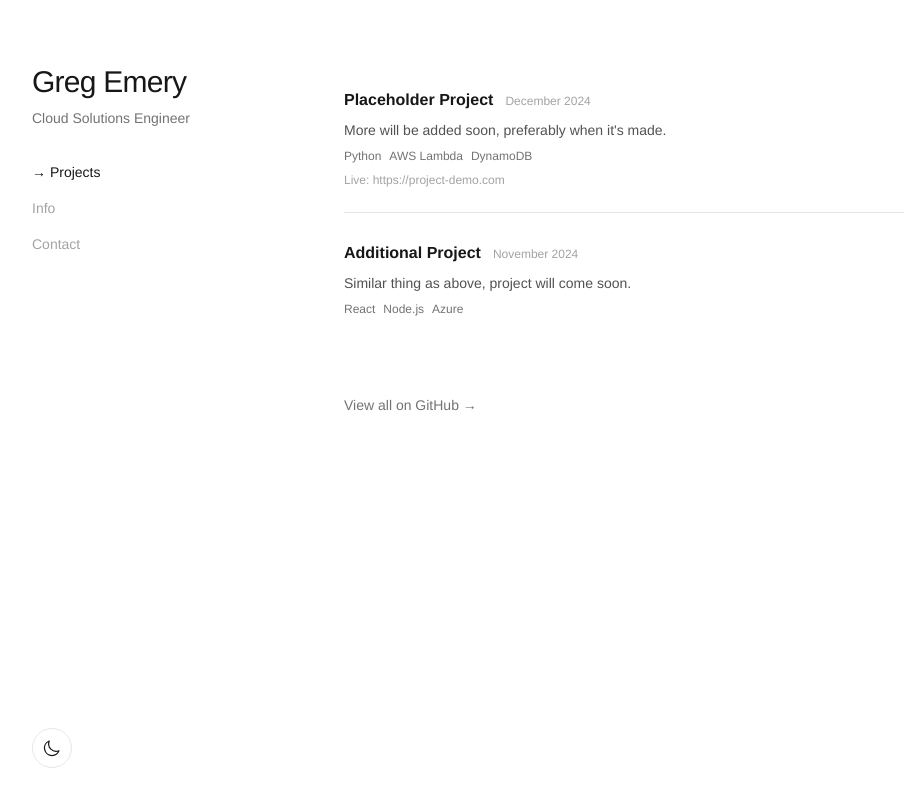
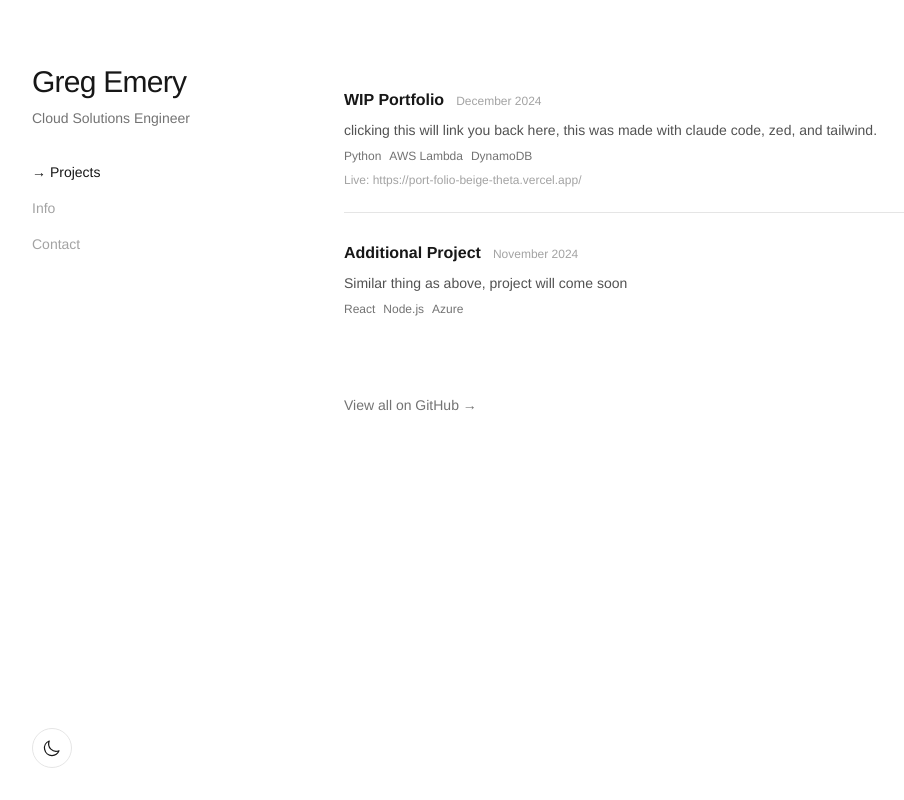
Before and after one commit to mochienterprises/portfolio, a React (Vite) app: page / in a window 1280 px wide. Both pictures are taken after a click on the button "Projects". Shown: the whole page, without its empty margins (0-904 px from the left). Built offline with nearby package versions, Linux system fonts and the light colour scheme.

Commit message:
updated projects

```diff
--- a/src/components/Projects.jsx
+++ b/src/components/Projects.jsx
@@ -3,18 +3,19 @@ const Projects = () => {
   const projects = [
     {
       id: 1,
-      title: "Placeholder Project",
+      title: "WIP Portfolio",
       date: "December 2024",
-      description: "More will be added soon, preferably when it's made.",
+      description:
+        "clicking this will link you back here, this was made with claude code, zed, and tailwind.",
       tech: ["Python", "AWS Lambda", "DynamoDB"],
-      github: "https://github.com/yourusername/project-name",
-      live: "https://project-demo.com", // optional
+      github: "https://github.com/mochienterprises/portfolio",
+      live: "https://port-folio-beige-theta.vercel.app/", // optional
     },
     {
       id: 2,
       title: "Additional Project",
       date: "November 2024",
-      description: "Similar thing as above, project will come soon.",
+      description: "Similar thing as above, project will come soon",
       tech: ["React", "Node.js", "Azure"],
       github: "https://github.com/yourusername/another-project",
     },
@@ -68,7 +69,7 @@ const Projects = () => {
 
       <div className="pt-12">
         <a
-          href="https://github.com/yourusername"
+          href="https://github.com/mochienterprises"
           target="_blank"
           rel="noopener noreferrer"
           className="text-sm text-neutral-500 dark:text-neutral-500 hover:text-neutral-700 dark:hover:text-neutral-300 transition-colors"
```
